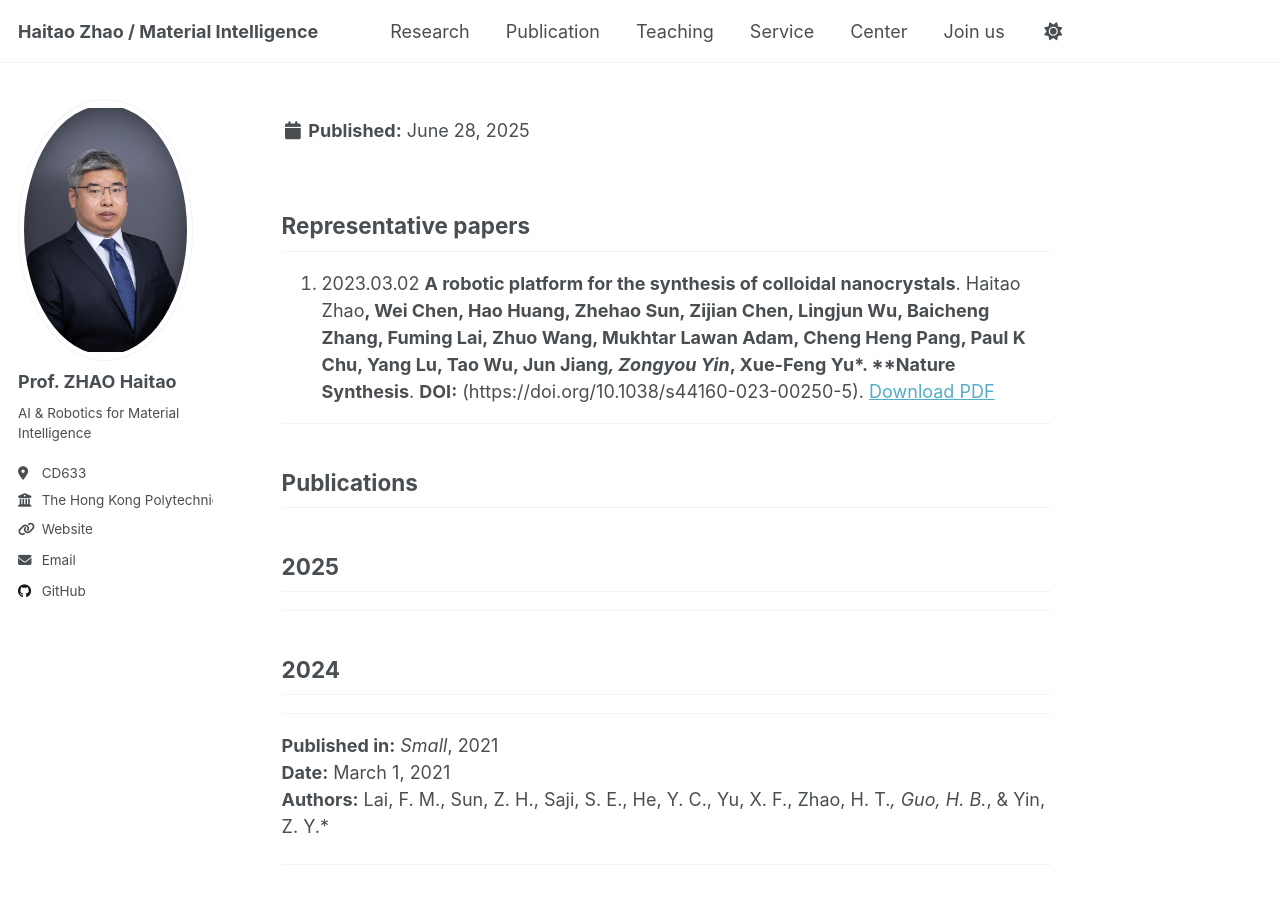
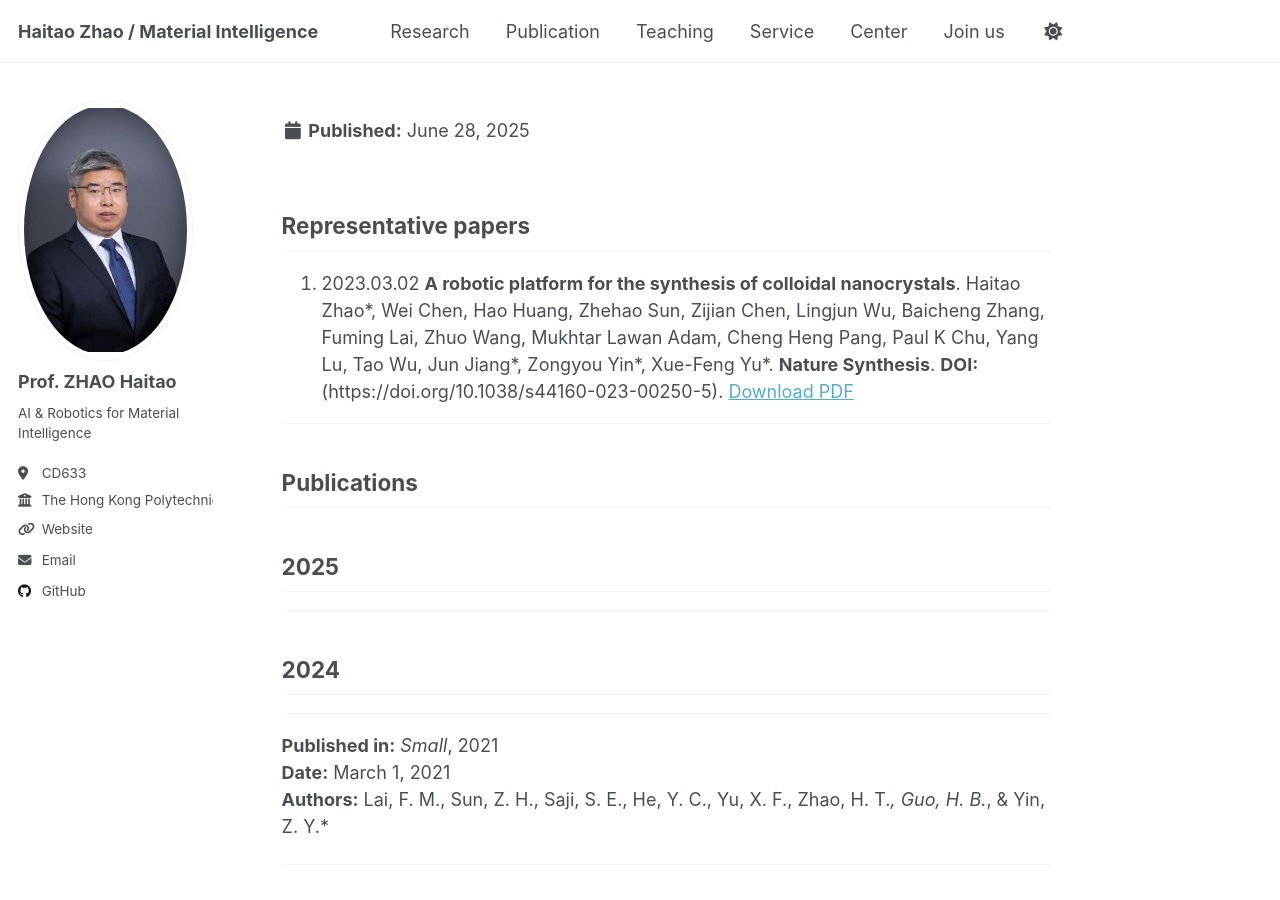
Before and after one commit to HaitaoZhao-PolyU/HaitaoZhao-PolyU.github.io, a Jekyll site: the page built from _publication1/publication.md, in a window 1280 px wide and 900 px high. Built offline with Jekyll 4.4.1, drawn with Linux system fonts in a browser that asks for light colours.

```diff
--- a/_publication1/publication.md
+++ b/_publication1/publication.md
@@ -6,7 +6,7 @@ collection: publication1
 
 ## Representative papers
 
-1. 2023.03.02 **A robotic platform for the synthesis of colloidal nanocrystals**. Haitao Zhao**, Wei Chen, Hao Huang, Zhehao Sun, Zijian Chen, Lingjun Wu, Baicheng Zhang, Fuming Lai, Zhuo Wang, Mukhtar Lawan Adam, Cheng Heng Pang, Paul K Chu, Yang Lu, Tao Wu, Jun Jiang*, Zongyou Yin*, Xue-Feng Yu*. **Nature Synthesis**. **DOI:** (https://doi.org/10.1038/s44160-023-00250-5). [Download PDF](/files/s44160-023-00250-5 (2).pdf)
+1. 2023.03.02 **A robotic platform for the synthesis of colloidal nanocrystals**. Haitao Zhao\*, Wei Chen, Hao Huang, Zhehao Sun, Zijian Chen, Lingjun Wu, Baicheng Zhang, Fuming Lai, Zhuo Wang, Mukhtar Lawan Adam, Cheng Heng Pang, Paul K Chu, Yang Lu, Tao Wu, Jun Jiang\*, Zongyou Yin\*, Xue-Feng Yu\*. **Nature Synthesis**. **DOI:** (https://doi.org/10.1038/s44160-023-00250-5). [Download PDF](/files/s44160-023-00250-5 (2).pdf)
 
 ---
 ## Publications
```
